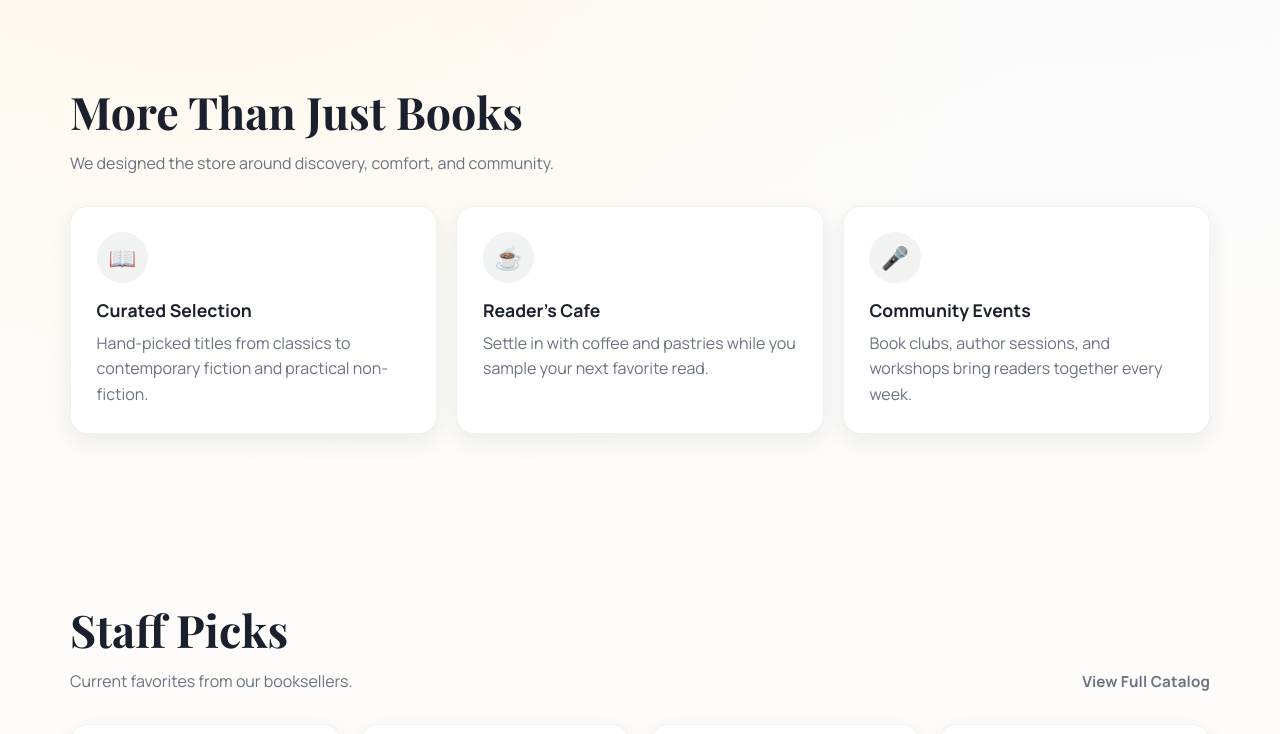
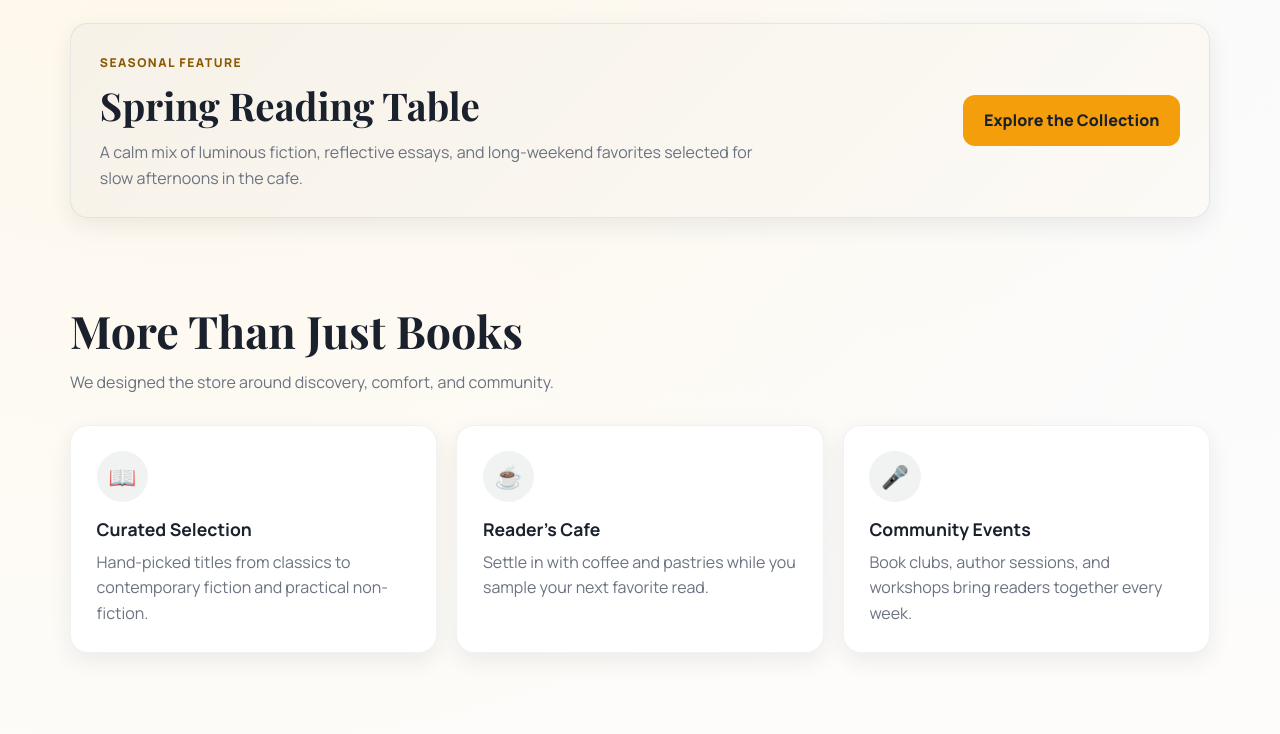
Before and after one commit to CodingCatefish/Web-Systems-Project, a PHP site: page / in a window 1280 px wide. Shown: the part 656-1390 px from the top of the page. Run offline with PHP 8.4, Linux system fonts and the light colour scheme.

Commit message:
Added events and staff picks
1. Added events and staff picks tab + banners to the landing page.

```diff
--- a/css/styles.css
+++ b/css/styles.css
@@ -226,6 +226,49 @@ main {
   padding: 5.2rem 0;
 }
 
+.campaign-band {
+  padding: 1.5rem 0 0;
+}
+
+.campaign-panel {
+  background: linear-gradient(135deg, #f7f2e8, #fcfaf6);
+  border: 1px solid rgba(26, 32, 44, 0.08);
+  border-radius: var(--radius-lg);
+  box-shadow: var(--shadow-sm);
+  display: flex;
+  align-items: center;
+  justify-content: space-between;
+  gap: 1.5rem;
+  padding: 1.6rem 1.8rem;
+}
+
+.campaign-copy {
+  max-width: 680px;
+}
+
+.campaign-kicker {
+  display: inline-block;
+  font-size: 0.76rem;
+  font-weight: 800;
+  letter-spacing: 0.12em;
+  text-transform: uppercase;
+  color: #8a5900;
+  margin-bottom: 0.5rem;
+}
+
+.campaign-panel h2 {
+  font-family: 'Playfair Display', serif;
+  font-size: clamp(1.6rem, 3.8vw, 2.4rem);
+  color: var(--color-primary);
+  margin: 0 0 0.5rem;
+}
+
+.campaign-panel p {
+  margin: 0;
+  color: var(--color-muted);
+  line-height: 1.65;
+}
+
 .section-title {
   font-family: 'Playfair Display', serif;
   font-size: clamp(1.7rem, 4vw, 2.8rem);
--- a/index.html
+++ b/index.html
@@ -38,6 +38,21 @@
         </div>
       </section>
 
+      <section class="campaign-band">
+        <div class="container">
+          <div class="campaign-panel reveal">
+            <div class="campaign-copy">
+              <span class="campaign-kicker">Seasonal Feature</span>
+              <h2>Spring Reading Table</h2>
+              <p>
+                A calm mix of luminous fiction, reflective essays, and long-weekend favorites selected for slow afternoons in the cafe.
+              </p>
+            </div>
+            <a class="btn btn-primary" href="books.html">Explore the Collection</a>
+          </div>
+        </div>
+      </section>
+
       <section class="section">
         <div class="container">
           <div class="split-head reveal">
@@ -62,6 +77,41 @@
               <div class="feature-icon">🎤</div>
               <h3>Community Events</h3>
               <p>Book clubs, author sessions, and workshops bring readers together every week.</p>
+            </article>
+          </div>
+        </div>
+      </section>
+
+      <section class="section">
+        <div class="container">
+          <div class="split-head reveal">
+            <div>
+              <h2 class="section-title">Upcoming Events</h2>
+              <p class="section-text">Quiet gatherings, thoughtful conversations, and evenings built around books.</p>
+            </div>
+            <a class="nav-link" href="services.html">View All Events</a>
+          </div>
+
+          <div class="grid grid-3">
+            <article class="event-card reveal">
+              <p class="event-date">March 22</p>
+              <h3>Poetry and Pour-Over Morning</h3>
+              <p>Join a small table reading of contemporary poems with complimentary house coffee and open discussion.</p>
+              <a class="event-link" href="services.html">Reserve a Spot</a>
+            </article>
+
+            <article class="event-card reveal">
+              <p class="event-date">March 27</p>
+              <h3>Staff Picks Salon</h3>
+              <p>Our booksellers introduce four recent favorites and share why each title earned a place on this month's front table.</p>
+              <a class="event-link" href="services.html">Learn More</a>
+            </article>
+
+            <article class="event-card reveal">
+              <p class="event-date">April 2</p>
+              <h3>Late Evening Book Club</h3>
+              <p>An after-hours discussion for readers who want a slower, more intimate conversation around literary fiction.</p>
+              <a class="event-link" href="services.html">Save Your Seat</a>
             </article>
           </div>
         </div>
```
Also changed, not shown: other parts of css/styles.css (+46 -0 lines).
